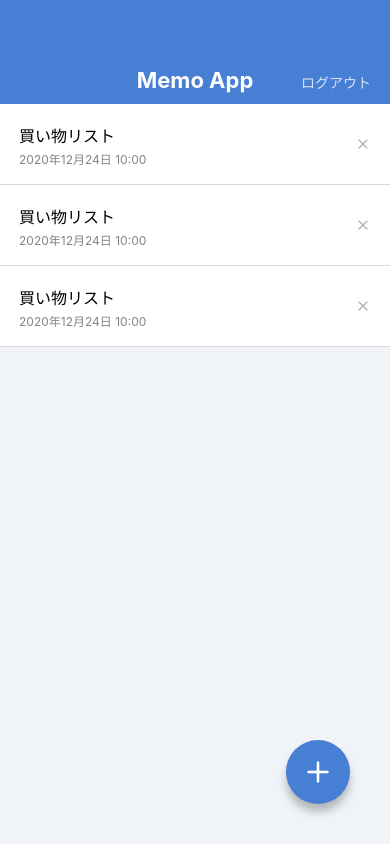
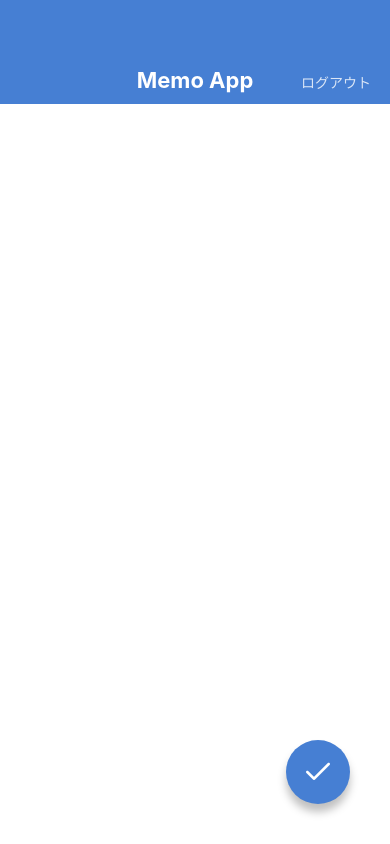
Before and after one commit to a-yazy/MemoApp, a React Native app: screen / in a window 390 px wide. Built offline with nearby package versions, Linux system fonts and the light colour scheme.

Commit message:
Create MemoEditScreen and MemoCreateScreen

```diff
--- a/App.jsx
+++ b/App.jsx
@@ -13,10 +13,10 @@
 */
 import React from 'react';
 
-import MemoListScreen from './src/screens/MemoListScreen';
+import MemoCreateScreen from './src/screens/MemoCreateScreen';
 
 export default function App() {
   return (
-    <MemoListScreen />
+    <MemoCreateScreen />
   );
 }
--- /dev/null
+++ b/src/screens/MemoCreateScreen.jsx
@@ -0,0 +1,38 @@
+import React from 'react';
+import {
+  StyleSheet, View, TextInput, KeyboardAvoidingView,
+} from 'react-native';
+
+import AppBar from '../components/AppBar';
+import CircleButton from '../components/CircleButton';
+
+export default function MemoCreateScreen() {
+  return (
+    <KeyboardAvoidingView style={styles.container} behavior="null">
+      <AppBar />
+      <View style={styles.inputContainer}>
+        <TextInput value="" multiline style={styles.input} />
+      </View>
+      <CircleButton name="check" />
+    </KeyboardAvoidingView>
+  );
+}
+
+const styles = StyleSheet.create({
+  container: {
+    flex: 1,
+    backgroundColor: '#ffffff',
+  },
+  inputContainer: {
+    flex: 1,
+    paddingVertical: 27,
+    paddingHorizontal: 32,
+  },
+  input: {
+    flex: 1,
+    textAlignVertical: 'top',
+    color: '#000000',
+    fontSize: 16,
+    lineHeight: 24,
+  },
+});
```
Also changed, not shown: src/screens/MemoEditScreen.jsx (added, +38 -0 lines).
